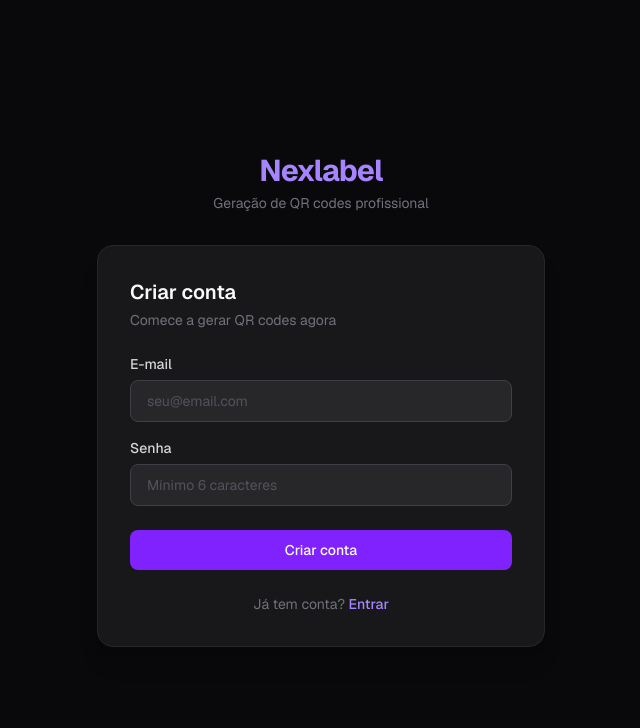
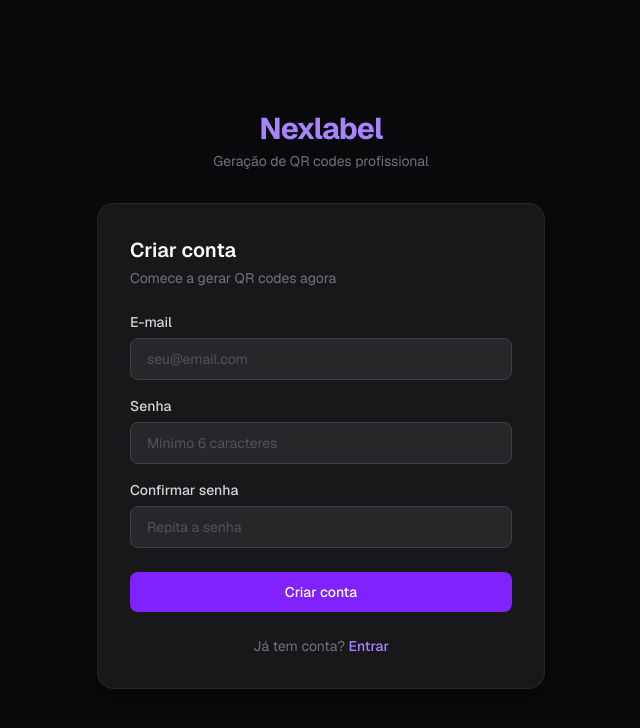
Before and after one commit to DaviDelmondes/nexlabel, a Next.js app: page /signup in a window 1280 px wide. Shown: the top 728 px of the page, without its empty margins (319-959 px from the left). Built offline with nearby package versions, Linux system fonts and the light colour scheme.

Commit message:
campo confirma senha

```diff
--- a/app/(auth)/reset-password/ResetPasswordForm.tsx
+++ b/app/(auth)/reset-password/ResetPasswordForm.tsx
@@ -11,6 +11,7 @@ export default function ResetPasswordForm() {
   const router = useRouter()
   const [status, setStatus] = useState<Status>('loading')
   const [formError, setFormError] = useState<string | null>(null)
+  const [confirmError, setConfirmError] = useState<string | null>(null)
   const [invalidReason, setInvalidReason] = useState<string | null>(null)
   const [pending, setPending] = useState(false)
 
@@ -66,10 +67,19 @@ export default function ResetPasswordForm() {
 
   async function handleSubmit(e: React.FormEvent<HTMLFormElement>) {
     e.preventDefault()
+    setFormError(null)
+    setConfirmError(null)
+
+    const form = e.currentTarget
+    const password = (form.elements.namedItem('password') as HTMLInputElement).value
+    const confirm  = (form.elements.namedItem('confirm')  as HTMLInputElement).value
+
+    if (password !== confirm) {
+      setConfirmError('As senhas não coincidem')
+      return
+    }
+
     setPending(true)
-    setFormError(null)
-
-    const password = (new FormData(e.currentTarget)).get('password') as string
     const supabase = createClient()
     const { error } = await supabase.auth.updateUser({ password })
 
@@ -144,8 +154,34 @@ export default function ResetPasswordForm() {
             autoComplete="new-password"
             placeholder="Mínimo 6 caracteres"
             minLength={6}
+            onChange={() => setConfirmError(null)}
             className="w-full px-4 py-2.5 rounded-lg bg-zinc-800 border border-zinc-700 text-zinc-50 placeholder-zinc-600 focus:outline-none focus:border-violet-500 focus:ring-1 focus:ring-violet-500 transition-colors text-sm"
           />
+        </div>
+
+        <div>
+          <label htmlFor="confirm" className="block text-sm font-medium text-zinc-300 mb-1.5">
+            Confirmar nova senha
+          </label>
+          <input
+            id="confirm"
+            name="confirm"
+            type="password"
+            required
+            autoComplete="new-password"
+            placeholder="Repita a nova senha"
+            minLength={6}
+            onChange={() => setConfirmError(null)}
+            className={[
+              'w-full px-4 py-2.5 rounded-lg bg-zinc-800 border text-zinc-50 placeholder-zinc-600 focus:outline-none focus:ring-1 transition-colors text-sm',
+              confirmError
+                ? 'border-red-500 focus:border-red-500 focus:ring-red-500'
+                : 'border-zinc-700 focus:border-violet-500 focus:ring-violet-500',
+            ].join(' ')}
+          />
+          {confirmError && (
+            <p className="mt-1.5 text-xs text-red-400">{confirmError}</p>
+          )}
         </div>
 
         <button
--- a/app/(auth)/signup/page.tsx
+++ b/app/(auth)/signup/page.tsx
@@ -1,11 +1,27 @@
 'use client'
 
-import { useActionState } from 'react'
+import { useActionState, useState } from 'react'
 import Link from 'next/link'
 import { signup } from '@/app/actions/auth'
 
 export default function SignupPage() {
   const [state, action, pending] = useActionState(signup, null)
+  const [confirmError, setConfirmError] = useState<string | null>(null)
+
+  function handleSubmit(e: React.FormEvent<HTMLFormElement>) {
+    const form = e.currentTarget
+    const password = (form.elements.namedItem('password') as HTMLInputElement).value
+    const confirm  = (form.elements.namedItem('confirm')  as HTMLInputElement).value
+
+    if (password !== confirm) {
+      e.preventDefault()
+      setConfirmError('As senhas não coincidem')
+      return
+    }
+
+    setConfirmError(null)
+    // Senhas iguais → deixa o Server Action prosseguir normalmente
+  }
 
   return (
     <div className="bg-zinc-900 border border-zinc-800 rounded-2xl p-8 shadow-xl">
@@ -18,7 +34,7 @@ export default function SignupPage() {
         </div>
       )}
 
-      <form action={action} className="space-y-4">
+      <form action={action} onSubmit={handleSubmit} className="space-y-4">
         <div>
           <label htmlFor="email" className="block text-sm font-medium text-zinc-300 mb-1.5">
             E-mail
@@ -46,8 +62,34 @@ export default function SignupPage() {
             autoComplete="new-password"
             placeholder="Mínimo 6 caracteres"
             minLength={6}
+            onChange={() => setConfirmError(null)}
             className="w-full px-4 py-2.5 rounded-lg bg-zinc-800 border border-zinc-700 text-zinc-50 placeholder-zinc-600 focus:outline-none focus:border-violet-500 focus:ring-1 focus:ring-violet-500 transition-colors text-sm"
           />
+        </div>
+
+        <div>
+          <label htmlFor="confirm" className="block text-sm font-medium text-zinc-300 mb-1.5">
+            Confirmar senha
+          </label>
+          <input
+            id="confirm"
+            name="confirm"
+            type="password"
+            required
+            autoComplete="new-password"
+            placeholder="Repita a senha"
+            minLength={6}
+            onChange={() => setConfirmError(null)}
+            className={[
+              'w-full px-4 py-2.5 rounded-lg bg-zinc-800 border text-zinc-50 placeholder-zinc-600 focus:outline-none focus:ring-1 transition-colors text-sm',
+              confirmError
+                ? 'border-red-500 focus:border-red-500 focus:ring-red-500'
+                : 'border-zinc-700 focus:border-violet-500 focus:ring-violet-500',
+            ].join(' ')}
+          />
+          {confirmError && (
+            <p className="mt-1.5 text-xs text-red-400">{confirmError}</p>
+          )}
         </div>
 
         <button
```
